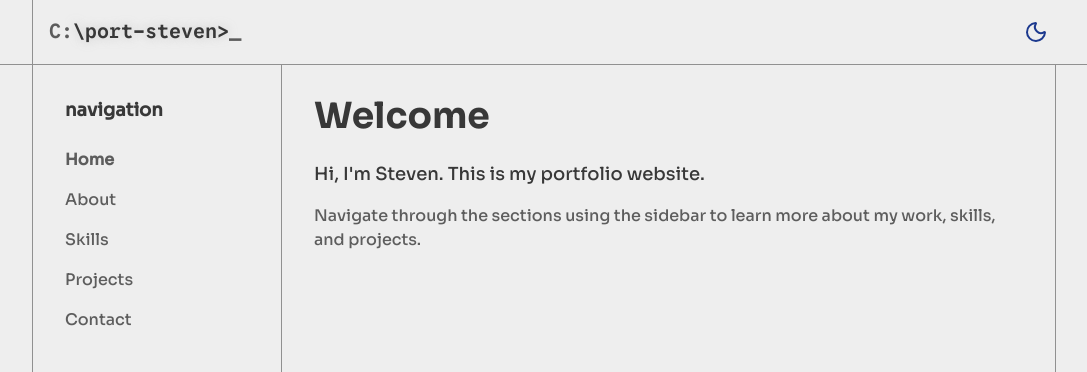
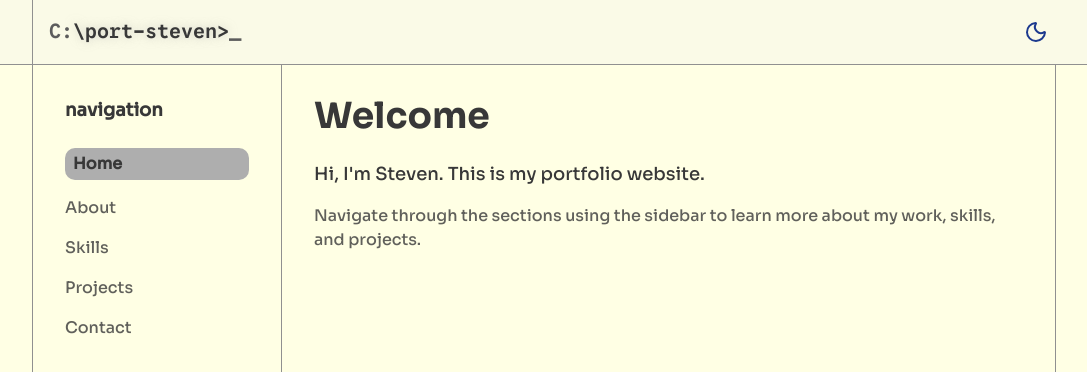
Before and after one commit to StewenE/port-steven, a React (Vite) app: page / in a window 1280 px wide. Shown: the top 372 px of the page, without its empty margins (96-1183 px from the left). Built offline with nearby package versions, Linux system fonts and the light colour scheme.

Commit message:
feat: update styling for SidePanel and TopBar components with new background colors and hover effects, change overall background color for light mode

```diff
--- a/src/components/SidePanel.tsx
+++ b/src/components/SidePanel.tsx
@@ -23,7 +23,7 @@ export const SidePanel = ({ activeSection, onNavigate }: SidePanelProps) => {
               key={key}
               onClick={() => onNavigate(item.id)}
               className={cn(
-                "nav-item text-left transition-all duration-300 hover:translate-x-1 transform",
+                "nav-item text-left",
                 activeSection === item.id && "nav-item-active"
               )}
             >
--- a/src/components/TopBar.tsx
+++ b/src/components/TopBar.tsx
@@ -32,7 +32,7 @@ export const TopBar = ({ activeSection, onNavigate }: TopBarProps) => {
         ref={navRef}
         className={cn(
         "fixed w-full z-40 transition-all duration-300 min-h-4rem",
-        "border-b border-border",
+        "border-b border-border bg-(--top-bar-bg)",
         "py-(--nav-vpad)"
       )}
       style={{ "--nav-vpad": "1.25rem" } as CSSProperties}
--- a/src/index.css
+++ b/src/index.css
@@ -34,7 +34,7 @@
 
 @layer base {
   :root {
-    --background: #eeeeee;
+    --background: #ffffe4;
     --foreground: #383838;
 
     --card: #aeaeae;
@@ -42,17 +42,24 @@
     --primary: #5c5c5c;
     --primary-foreground: #eeeeee;
 
+    --top-bar-bg: #fafae7;
+
     --border: #909090;
   }
 
   .dark {
     --background: #383838;
-    --foreground: #eeeeee;
+    --foreground: #ffffff;
 
     --card: #5c5c5c;
 
     --primary: #aeaeae;
     --primary-foreground: #383838;
+
+    --hover-text: #ffffff;
+    --active-text: #ffffffd0;
+
+    --top-bar-bg: #00000057;
 
     --border: #909090;
   }
@@ -78,7 +85,6 @@
 }
 
 :root {
-  /* min 250px, ~1/8 of viewport, max 320px (adjust as needed) */
   --side-panel-width: clamp(250px, 12.5vw, 320px);
   --nav-height: 4rem;
 }
@@ -152,12 +158,26 @@
 }
 
 @utility nav-item {
-  @apply text-foreground/80 hover:text-primary transition-colors duration-300;
+  @apply text-foreground/80 transition-all duration-300;
+
+  &:hover {
+    @apply translate-x-1;
+    color: var(--hover-text);
+    background-color: var(--card);
+    border-radius: 10px;
+    padding: 0.25rem 0.5rem;
+    cursor: pointer
+  }
 }
 
 @utility nav-item-active {
-  @apply text-primary font-semibold;
+  @apply font-semibold transform transition duration-300;
+  color: var(--active-text);
+  background-color: var(--card);
+  border-radius: 10px;
+  padding: 0.25rem 0.5rem;
 }
+
 
 @utility mobile-menu {
   @apply fixed inset-0 bg-background/95 backdrop-blur-md z-40 flex flex-col items-center justify-center transition-all duration-300;
```
